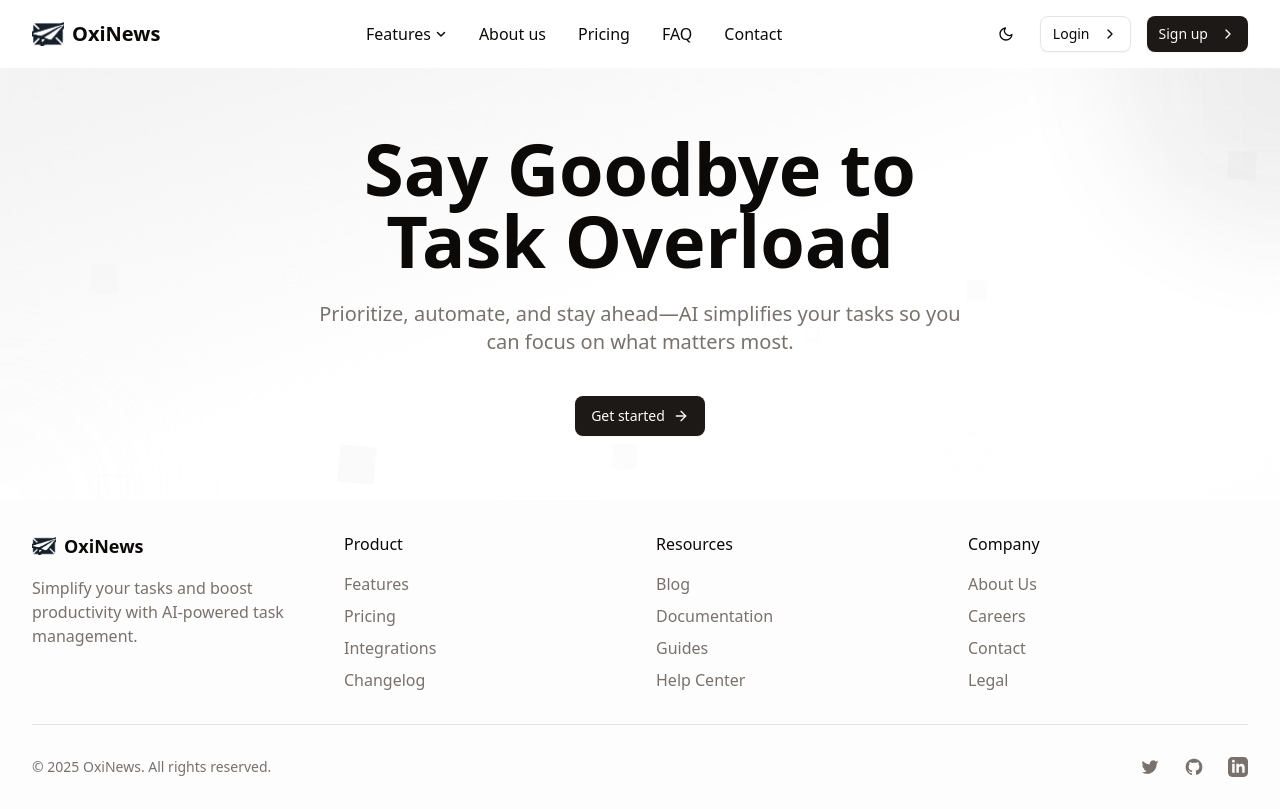
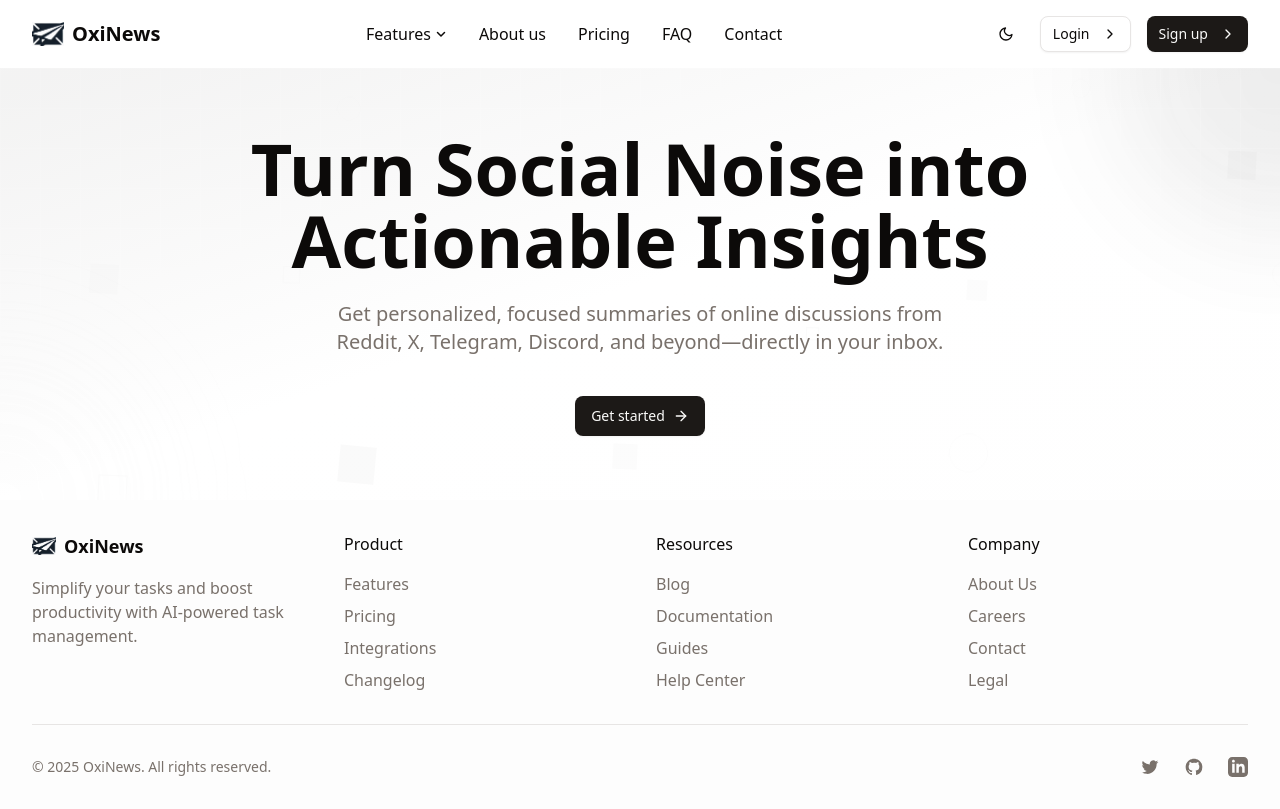
Before and after one commit to 10gyal/oxinews_v2, a Next.js app: page / in a window 1280 px wide. Built offline with nearby package versions, Linux system fonts and the light colour scheme.

Commit message:
landing_copy

```diff
--- a/src/components/home/HeroSection.tsx
+++ b/src/components/home/HeroSection.tsx
@@ -30,10 +30,10 @@ export function HeroSection() {
 
       <div className="container mx-auto px-4 sm:px-6 lg:px-8 py-12 sm:py-16 text-center z-10 relative">
         <h1 className="text-5xl md:text-7xl font-bold mb-6">
-          Say Goodbye to<br />Task Overload
+          Turn Social Noise into <br/>Actionable Insights
         </h1>
         <p className="text-lg md:text-xl text-muted-foreground max-w-2xl mx-auto mb-10">
-          Prioritize, automate, and stay ahead—AI simplifies your tasks so you can focus on what matters most.
+          Get personalized, focused summaries of online discussions from Reddit, X, Telegram, Discord, and beyond—directly in your inbox.
         </p>
         <Button size="lg" className="font-medium">
           Get started
```
Also changed, not shown: 1 other file (tests, documents, lock files or other folders).
